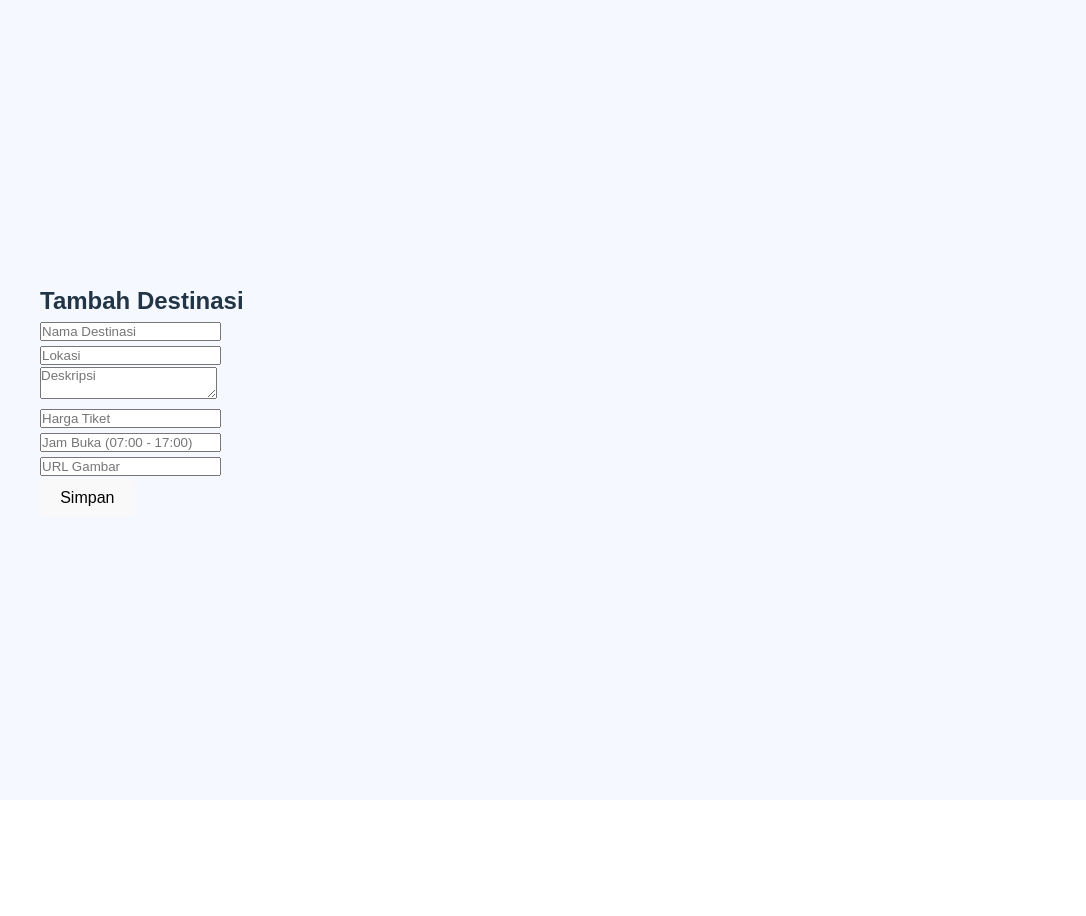
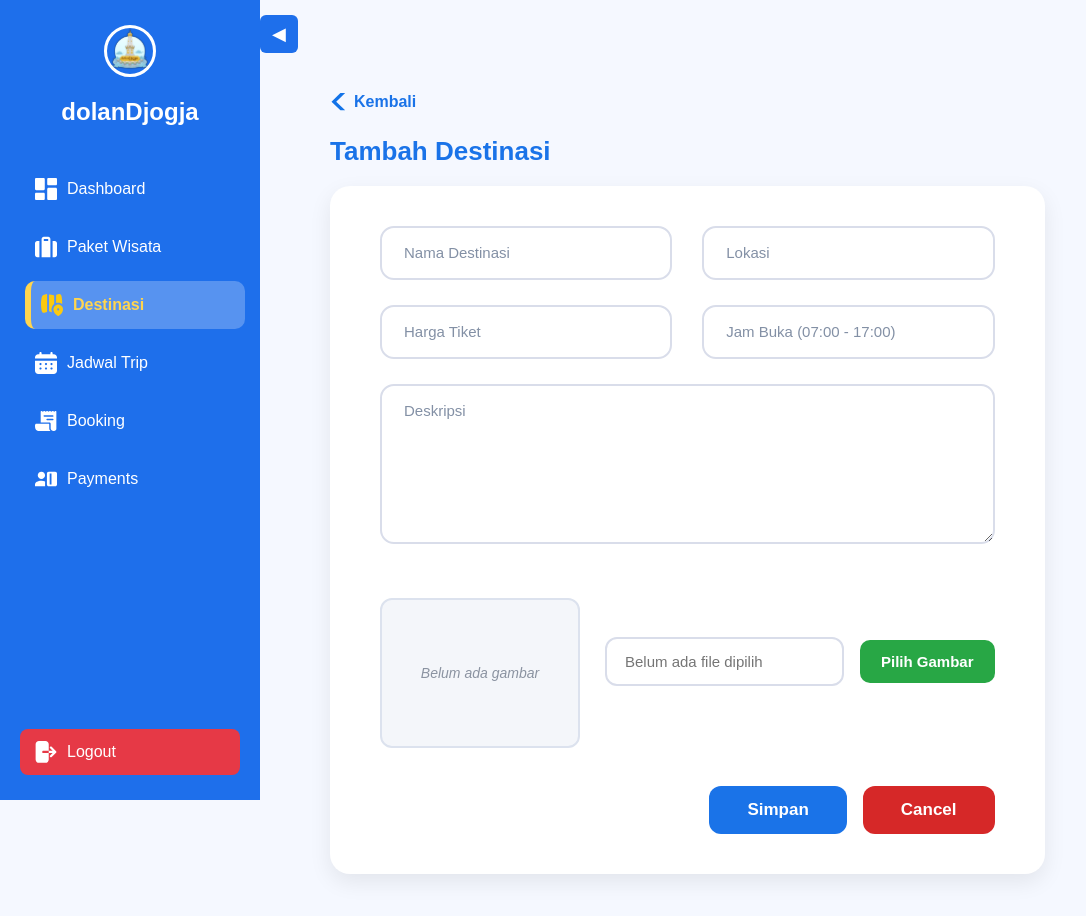
Before and after one commit to Poeww/dolanDjogja_7A, a React (Vite) app in the folder dolanDjogja_fe/: page /admin/destinasi/create in a window 1280 px wide. Shown: the top 916 px of the page, without its empty margins (0-1086 px from the left). Before the commit the page ends 800 px from the top, so only its background shows below. Built offline with nearby package versions, Linux system fonts and the light colour scheme; sample sign-in values are in the browser's storage.

Commit message:
update: page create destinasi

```diff
--- a/dolanDjogja_fe/src/pages/admin/destinasi/destinasiCreate.jsx
+++ b/dolanDjogja_fe/src/pages/admin/destinasi/destinasiCreate.jsx
@@ -1,9 +1,25 @@
 import { useState } from "react";
+import { Link, useNavigate, useLocation } from "react-router-dom";
 import { createDestinasi } from "../../../services/destinasiService";
-import { useNavigate } from "react-router-dom";
+import { getUser } from "../../../services/authService";
+
+import "../dashboard/dashboard.css";
+import "./destinasiCreateEdit.css";
+
+import logo from "../../../assets/img/logo-dolandjogja.svg";
+import DashboardIcon from "../../../assets/icon/dashboard.svg";
+import PaketIcon from "../../../assets/icon/paket.svg";
+import DestinasiIcon from "../../../assets/icon/destinasi.svg";
+import JadwalIcon from "../../../assets/icon/jadwal.svg";
+import BookingIcon from "../../../assets/icon/booking.svg";
+import PaymentIcon from "../../../assets/icon/payment.svg";
+import LogoutIcon from "../../../assets/icon/logout.svg";
+import BackIcon from "../../../assets/icon/back.svg";
 
 export default function DestinasiCreate() {
   const navigate = useNavigate();
+  const location = useLocation();
+  const [collapsed, setCollapsed] = useState(false);
 
   const [form, setForm] = useState({
     nama_destinasi: "",
@@ -11,8 +27,12 @@ export default function DestinasiCreate() {
     deskripsi: "",
     harga_tiket: "",
     jam_buka: "",
-    gambar: "",
+    gambar: null,
   });
+
+  const [previewImg, setPreviewImg] = useState(null);
+  const [showCancelModal, setShowCancelModal] = useState(false);
+  const [showSaveModal, setShowSaveModal] = useState(false);
 
   const handleChange = (e) => {
     setForm({
@@ -21,31 +41,264 @@ export default function DestinasiCreate() {
     });
   };
 
-  const handleSubmit = async (e) => {
-    e.preventDefault();
+  const handleFileChange = (e) => {
+    const file = e.target.files[0];
+    setForm({ ...form, gambar: file });
+    setPreviewImg(URL.createObjectURL(file));
+  };
 
-    const payload = {
-      ...form,
-      harga_tiket: Number(form.harga_tiket),
-    };
+  const isFormDirty = () => {
+    const { nama_destinasi, lokasi, deskripsi, harga_tiket, jam_buka, gambar } = form;
 
-    await createDestinasi(payload);
+    return (
+      nama_destinasi ||
+      lokasi ||
+      deskripsi ||
+      harga_tiket ||
+      jam_buka ||
+      gambar
+    );
+  };
+
+  const submitNow = async () => {
+    const fd = new FormData();
+
+    fd.append("nama_destinasi", form.nama_destinasi);
+    fd.append("lokasi", form.lokasi);
+    fd.append("deskripsi", form.deskripsi);
+    fd.append("harga_tiket", form.harga_tiket);
+    fd.append("jam_buka", form.jam_buka);
+
+    if (form.gambar) {
+      fd.append("gambar", form.gambar);
+    }
+
+    await createDestinasi(fd);
     navigate("/admin/destinasi");
   };
 
   return (
-    <div style={{ padding: 40 }}>
-      <h2>Tambah Destinasi</h2>
+    <div className={`dashboard-container ${collapsed ? "collapsed" : ""}`}>
 
-      <form onSubmit={handleSubmit}>
-        <input type="text" name="nama_destinasi" placeholder="Nama Destinasi" onChange={handleChange} /><br />
-        <input type="text" name="lokasi" placeholder="Lokasi" onChange={handleChange} /><br />
-        <textarea name="deskripsi" placeholder="Deskripsi" onChange={handleChange} /><br />
-        <input type="number" name="harga_tiket" placeholder="Harga Tiket" onChange={handleChange} /><br />
-        <input type="text" name="jam_buka" placeholder="Jam Buka (07:00 - 17:00)" onChange={handleChange} /><br />
-        <input type="text" name="gambar" placeholder="URL Gambar" onChange={handleChange} /><br />
-        <button type="submit">Simpan</button>
-      </form>
+      <aside className={`sidebar ${collapsed ? "collapsed" : ""}`}>
+        <div className="sidebar-header">
+          <img src={logo} className="sidebar-logo" alt="Logo" />
+          {!collapsed && <h2>dolanDjogja</h2>}
+        </div>
+
+        <nav className="sidebar-menu">
+          <Link to="/admin/dashboard" className={location.pathname === "/admin/dashboard" ? "active" : ""}>
+            <img src={DashboardIcon} className="menu-icon" /> {!collapsed && "Dashboard"}
+          </Link>
+
+          <Link to="/admin/paket">
+            <img src={PaketIcon} className="menu-icon" /> {!collapsed && "Paket Wisata"}
+          </Link>
+
+          <Link to="/admin/destinasi" className="active">
+            <img src={DestinasiIcon} className="menu-icon" /> {!collapsed && "Destinasi"}
+          </Link>
+
+          <Link to="/admin/jadwal">
+            <img src={JadwalIcon} className="menu-icon" /> {!collapsed && "Jadwal Trip"}
+          </Link>
+
+          <Link to="/admin/bookings">
+            <img src={BookingIcon} className="menu-icon" /> {!collapsed && "Booking"}
+          </Link>
+
+          <Link to="/admin/payments">
+            <img src={PaymentIcon} className="menu-icon" /> {!collapsed && "Payments"}
+          </Link>
+        </nav>
+
+        <button className="logout-btn">
+          <img src={LogoutIcon} className="menu-icon" /> {!collapsed && "Logout"}
+        </button>
+      </aside>
+
+      <button className="toggle-btn" onClick={() => setCollapsed(!collapsed)}>
+        {collapsed ? "▶" : "◀"}
+      </button>
+
+      <main className="main-content">
+        <Link to="/admin/destinasi" className="back-btn">
+          <img src={BackIcon} className="back-icon" />
+          Kembali
+        </Link>
+
+        <h2 className="paket-title">Tambah Destinasi</h2>
+
+        <div className="paket-form-card">
+          <form onSubmit={(e) => e.preventDefault()} className="form-grid">
+
+            <div className="form-group form-left">
+              <input
+                name="nama_destinasi"
+                className="form-input"
+                placeholder=" "
+                value={form.nama_destinasi}
+                onChange={handleChange}
+              />
+              <label className="form-label">Nama Destinasi</label>
+            </div>
+
+            <div className="form-group form-right">
+              <input
+                name="lokasi"
+                className="form-input"
+                placeholder=" "
+                value={form.lokasi}
+                onChange={handleChange}
+              />
+              <label className="form-label">Lokasi</label>
+            </div>
+
+            <div className="form-group form-left">
+              <input
+                type="number"
+                name="harga_tiket"
+                className="form-input"
+                placeholder=" "
+                value={form.harga_tiket}
+                onChange={handleChange}
+              />
+              <label className="form-label">Harga Tiket</label>
+            </div>
+
+            <div className="form-group form-right">
+              <input
+                name="jam_buka"
+                className="form-input"
+                placeholder=" "
+                value={form.jam_buka}
+                onChange={handleChange}
+              />
+              <label className="form-label">Jam Buka (07:00 - 17:00)</label>
+            </div>
+
+            <div className="form-group form-full">
+              <textarea
+                name="deskripsi"
+                className="form-input form-textarea"
+                placeholder=" "
+                value={form.deskripsi}
+                onChange={handleChange}
+              />
+              <label className="form-label">Deskripsi</label>
+            </div>
+
+            <div className="upload-row form-full">
+              <div className="preview-wrapper">
+                {previewImg ? (
+                  <>
+                    <img src={previewImg} className="upload-preview" alt="preview" />
+
+                    <button
+                      type="button"
+                      className="remove-img-btn"
+                      onClick={() => {
+                        setPreviewImg(null);
+                        setForm({ ...form, gambar: null });
+                        document.getElementById("fileInput").value = "";
+                      }}
+                    >
+                      ✕
+                    </button>
+                  </>
+                ) : (
+                  <div className="upload-preview placeholder">
+                    <span>Belum ada gambar</span>
+                  </div>
+                )}
+              </div>
+
+              <div className="upload-right">
+                <input
+                  className="form-input upload-display"
+                  type="text"
+                  readOnly
+                  value={form.gambar ? form.gambar.name : ""}
+                  placeholder="Belum ada file dipilih"
+                />
+
+                <button
+                  type="button"
+                  className="file-input-custom"
+                  onClick={() => document.getElementById("fileInput").click()}
+                >
+                  Pilih Gambar
+                </button>
+
+                <input
+                  id="fileInput"
+                  type="file"
+                  accept="image/*"
+                  onChange={handleFileChange}
+                  style={{ display: "none" }}
+                />
+              </div>
+            </div>
+
+            <div className="form-buttons">
+              <button type="button" className="submit-btn-basic" onClick={() => setShowSaveModal(true)}>
+                Simpan
+              </button>
+
+              <button
+                type="button"
+                className="btn-cancel"
+                onClick={() => {
+                  if (isFormDirty()) {
+                    setShowCancelModal(true);
+                  } else {
+                    navigate("/admin/destinasi");
+                  }
+                }}
+              >
+                Cancel
+              </button>
+            </div>
+          </form>
+        </div>
+      </main>
+
+      {showCancelModal && (
+        <div className="modal-overlay">
+          <div className="modal-box">
+            <h3>Batalkan?</h3>
+            <p>Data yang sudah diisi akan hilang. Yakin ingin keluar?</p>
+
+            <div className="modal-actions">
+              <button className="modal-confirm" onClick={() => navigate("/admin/destinasi")}>
+                Ya, Batalkan
+              </button>
+              <button className="modal-cancel" onClick={() => setShowCancelModal(false)}>
+                Kembali
+              </button>
+            </div>
+          </div>
+        </div>
+      )}
+
+      {showSaveModal && (
+        <div className="modal-overlay">
+          <div className="modal-box">
+            <h3>Simpan Destinasi?</h3>
+            <p>Periksa kembali data sebelum disimpan.</p>
+
+            <div className="modal-actions">
+              <button className="modal-confirm" onClick={submitNow}>
+                Ya, Simpan
+              </button>
+              <button className="modal-cancel" onClick={() => setShowSaveModal(false)}>
+                Kembali
+              </button>
+            </div>
+          </div>
+        </div>
+      )}
+
     </div>
   );
 }
```
